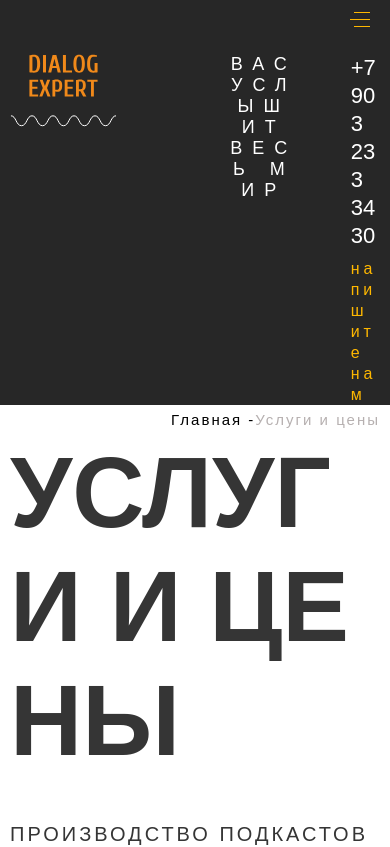
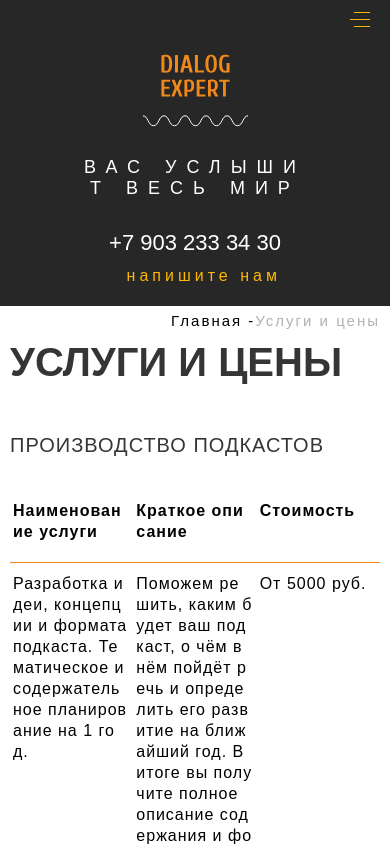
Before and after one commit to sergJess/dialog-expert, a website built with webpack: page services-price/index.html in a window 390 px wide. Shown: the top 847 px of the page. Built offline with nearby package versions, Linux system fonts and the light colour scheme; a web font is replaced by a local one.

Commit message:
feat: add adaprive of services-price page

```diff
--- a/services-price/scss/base/_base.scss
+++ b/services-price/scss/base/_base.scss
@@ -198,3 +198,23 @@ li {
 
   }
 }
+@media(max-width: 720px){
+  .section-title-top{
+    font-size: 4rem;
+    line-height: 5.2rem;
+  }
+  .section-title{
+
+    font-size: 3rem;
+    line-height: 4.2rem;
+
+  }
+
+}
+@media(max-width: 440px){
+  .main-text,
+  .section-subtitle{
+    letter-spacing: 0.1rem;
+  }
+
+}
--- a/services-price/scss/components/_footer.scss
+++ b/services-price/scss/components/_footer.scss
@@ -39,3 +39,16 @@
 .footer__text_colored{
 color: $font-light;
 }
+@media(max-width:720px){
+	.footer{
+		padding: 5rem 0 3.2rem 0;
+	}
+	.footer-social{
+		flex-direction: column;
+		row-gap: 2.8rem;
+		align-items: center;
+	}
+	.footer__text{
+		max-width: 98%;
+	}
+}
--- a/services-price/scss/components/_header.scss
+++ b/services-price/scss/components/_header.scss
@@ -56,6 +56,18 @@
   }
   .header{
     min-height: 250px;
-    padding: 5.4rem 0 0 0;
+    padding: 5.4rem 0 2rem 0;
   }
 }
+@media(max-width: 720px){
+  .header-top{
+    flex-direction: column;
+    align-items: center;
+    justify-content: center;
+    row-gap: 3rem;
+  }
+  .header__logo{
+    margin-right: 0;
+  }
+
+}
--- a/services-price/scss/components/_services-price.scss
+++ b/services-price/scss/components/_services-price.scss
@@ -7,6 +7,7 @@
 	border-collapse: collapse;
 }
 .price-head{
+	vertical-align: top;
 	padding: 1rem 0.4rem 2rem 1.4rem;
 	text-align: left;
 	font-weight: 700;
@@ -30,3 +31,8 @@
 .price-list{
 	overflow-x: auto;
 }
+@media(max-width:500px){
+	.price__cell, .price-head{
+		padding: 1rem 0.4rem 2rem 0.3rem;
+	}
+}
```
Also changed, not shown: services-price/css/style.css.
